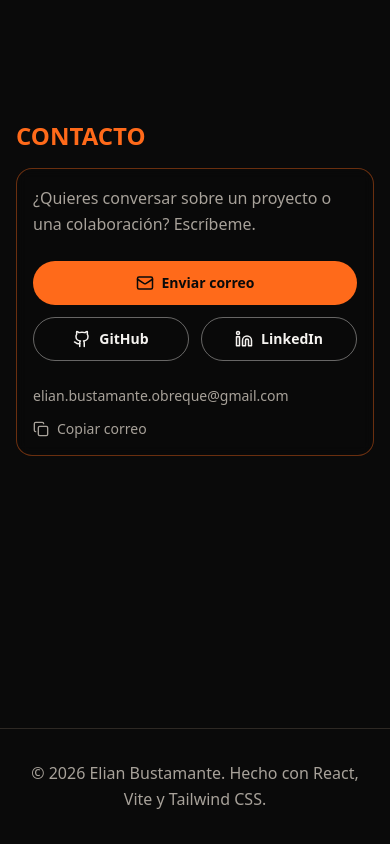
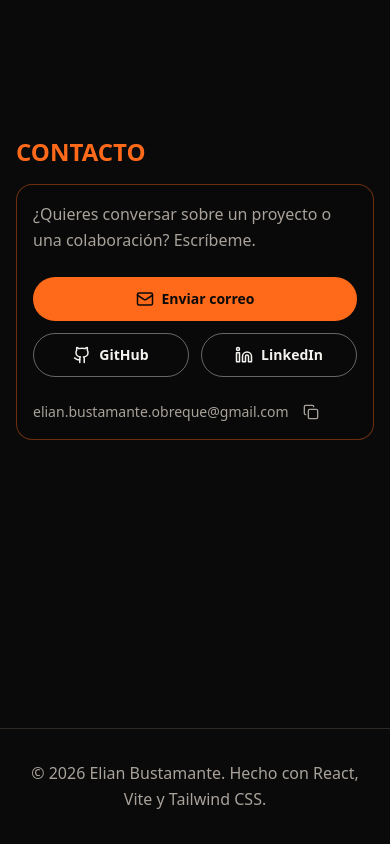
Before and after one commit to ElianBustamante/ElianBustamante.github.io, a React (Vite) app: page /#inicio in a window 390 px wide. Shown: the part 3540-4384 px from the top of the page. Built offline with nearby package versions, Linux system fonts and the light colour scheme.

Commit message:
feat: redesign email row and copy button in Contact.jsx

```diff
--- a/src/components/Contact.jsx
+++ b/src/components/Contact.jsx
@@ -88,17 +88,21 @@ export default function Contact({ siteData = site }) {
         </div>
 
         {hasValidEmail && (
-          <div className="flex flex-wrap items-center gap-x-4 gap-y-3">
-            <span ref={addressRef} className="select-all break-words text-[0.875rem] text-muted">
+          <div className="flex flex-nowrap items-center gap-x-0 sm:gap-x-4">
+            <span ref={addressRef} className="select-all min-w-0 [overflow-wrap:anywhere] text-[0.875rem] text-muted">
               {email}
             </span>
             <button
               type="button"
               onClick={handleCopy}
-              className="inline-flex min-h-[44px] -my-3 items-center gap-2 rounded-md px-0 text-[0.875rem] text-muted transition-colors hover:text-accent focus-visible:outline-none focus-visible:ring-2 focus-visible:ring-accent focus-visible:ring-offset-2 focus-visible:ring-offset-transparent"
+              className={`inline-flex min-h-[44px] min-w-[44px] shrink-0 justify-center -my-3 -mr-3 sm:mr-0 sm:min-w-0 sm:justify-start sm:gap-2 items-center rounded-md px-0 text-[0.875rem] transition-colors ${
+                copied ? 'text-accent' : 'text-muted hover:text-accent'
+              } focus-visible:outline-none focus-visible:ring-2 focus-visible:ring-accent focus-visible:ring-offset-2 focus-visible:ring-offset-transparent`}
             >
               {copied ? <IconCheck size={16} /> : <IconCopy size={16} />}
-              <span>{copied ? t('contact.copied') : t('contact.copy')}</span>
+              <span className="sr-only sm:not-sr-only">
+                {copied ? t('contact.copied') : t('contact.copy')}
+              </span>
             </button>
             <span className="sr-only" aria-live="polite">
               {copied ? t('contact.copied') : ''}
```
